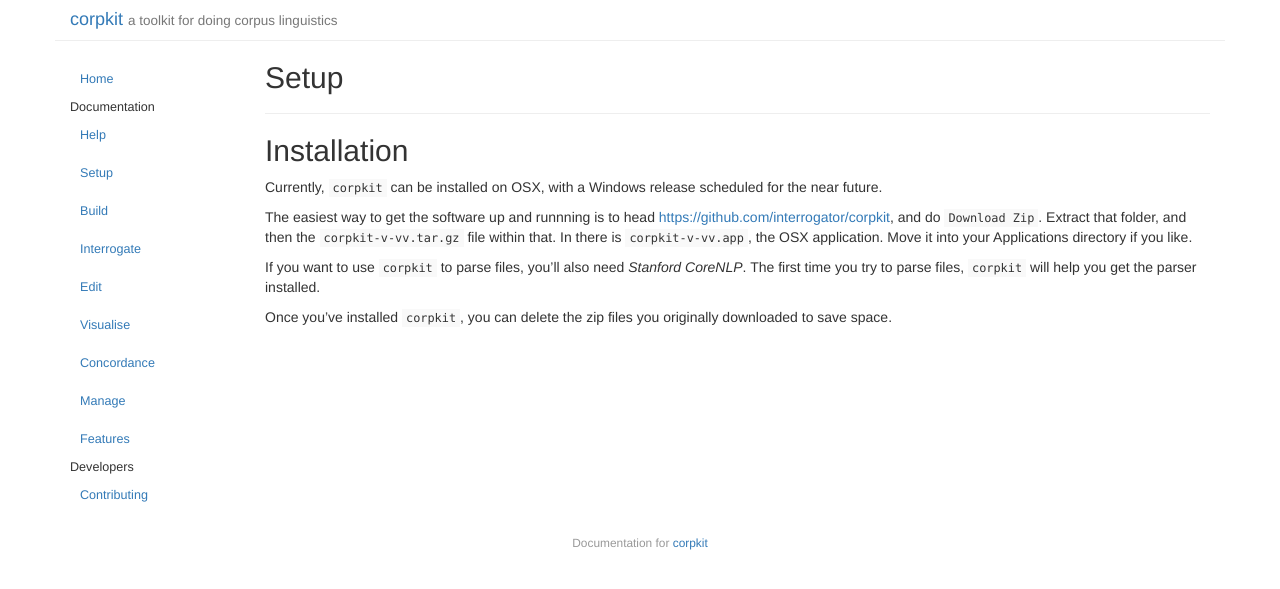
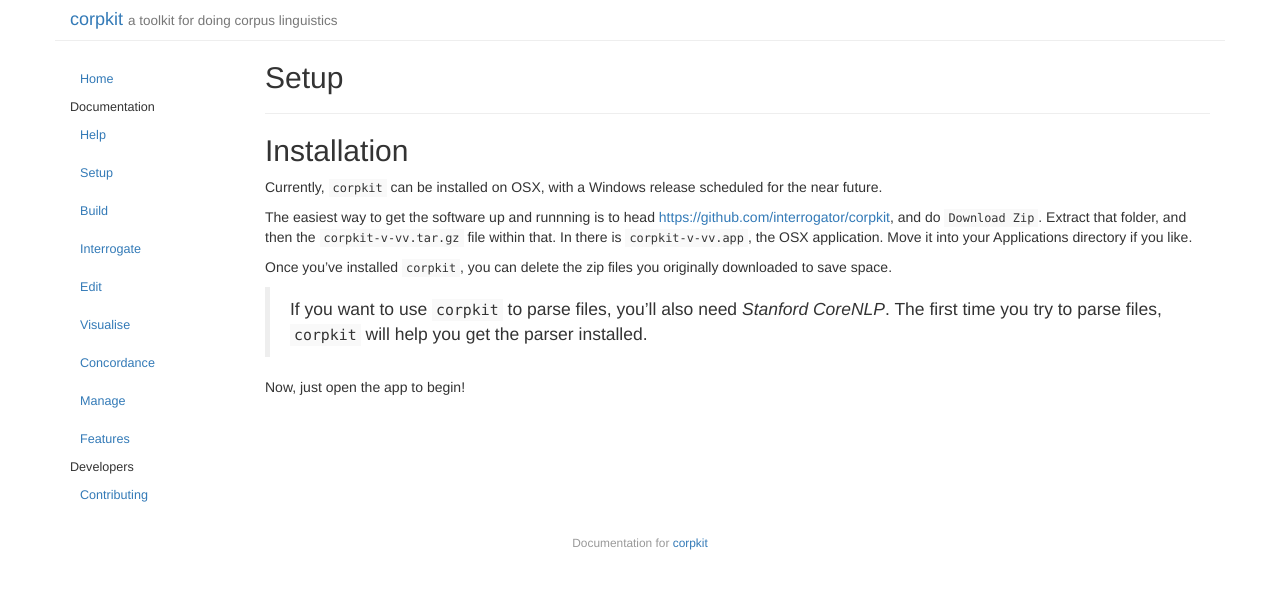
Before and after one commit to interrogator/corpkit, a Jekyll site: the page built from _posts/2015-08-30-setup.md, in a window 1280 px wide. Shown: the top 589 px of the page. Built offline with Jekyll 4.4.1, drawn with Linux system fonts in a browser that asks for light colours; Markdown is read by kramdown in place of the engine named in the settings.

```diff
--- a/_posts/2015-08-30-setup.md
+++ b/_posts/2015-08-30-setup.md
@@ -12,6 +12,8 @@
 
 The easiest way to get the software up and runnning is to head [https://github.com/interrogator/corpkit](here), and do `Download Zip`. Extract that folder, and then the `corpkit-v-vv.tar.gz` file within that. In there is `corpkit-v-vv.app`, the OSX application. Move it into your Applications directory if you like.
 
-If you want to use `corpkit` to parse files, you'll also need *Stanford CoreNLP*. The first time you try to parse files, `corpkit` will help you get the  parser installed.
+Once you've installed `corpkit`, you can delete the zip files you originally downloaded to save space.
 
-Once you've installed `corpkit`, you can delete the zip files you originally downloaded to save space.
+> If you want to use `corpkit` to parse files, you'll also need *Stanford CoreNLP*. The first time you try to parse files, `corpkit` will help you get the  parser installed.
+
+Now, just open the app to begin!
```
Also changed, not shown: _posts/2015-08-30-concordance.md (+1 -1 lines), index.md (+28 -11 lines).
